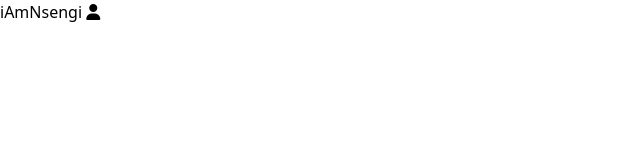
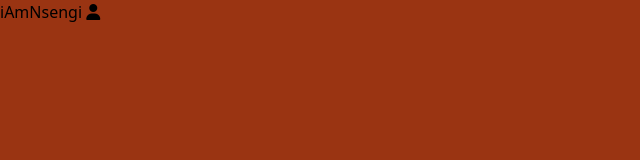
Before and after one commit to iAmNsengi/CSS-Gate, a website: page index.html in a window 1280 px wide. Shown: the whole page, without its empty margins (0-640 px from the left). Drawn offline with Linux system fonts and the light colour scheme.

Commit message:
testing render hosting

```diff
--- a/index.html
+++ b/index.html
@@ -14,7 +14,7 @@
 
     <title>Document</title>
   </head>
-  <body>
+  <body class="bg-orange-800">
     <h2>iAmNsengi <i class="fa-solid fa-user"></i></h2>
   </body>
 </html>
```
Also changed, not shown: public/main.css, 1 other file.
